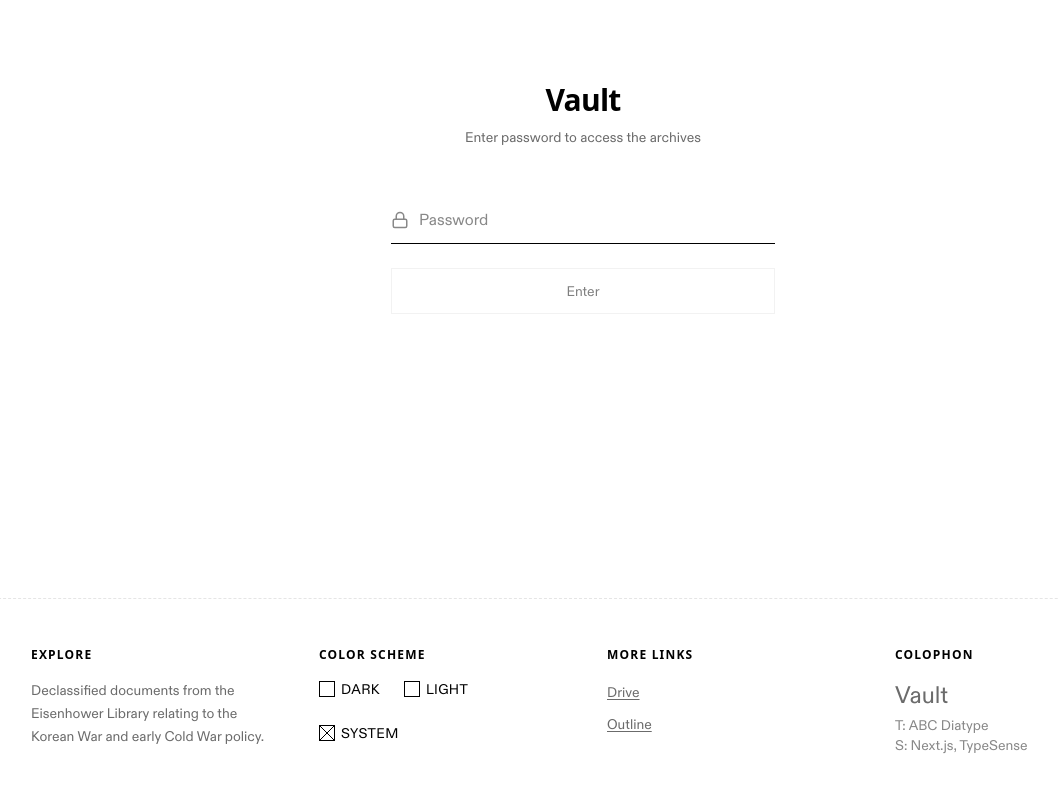
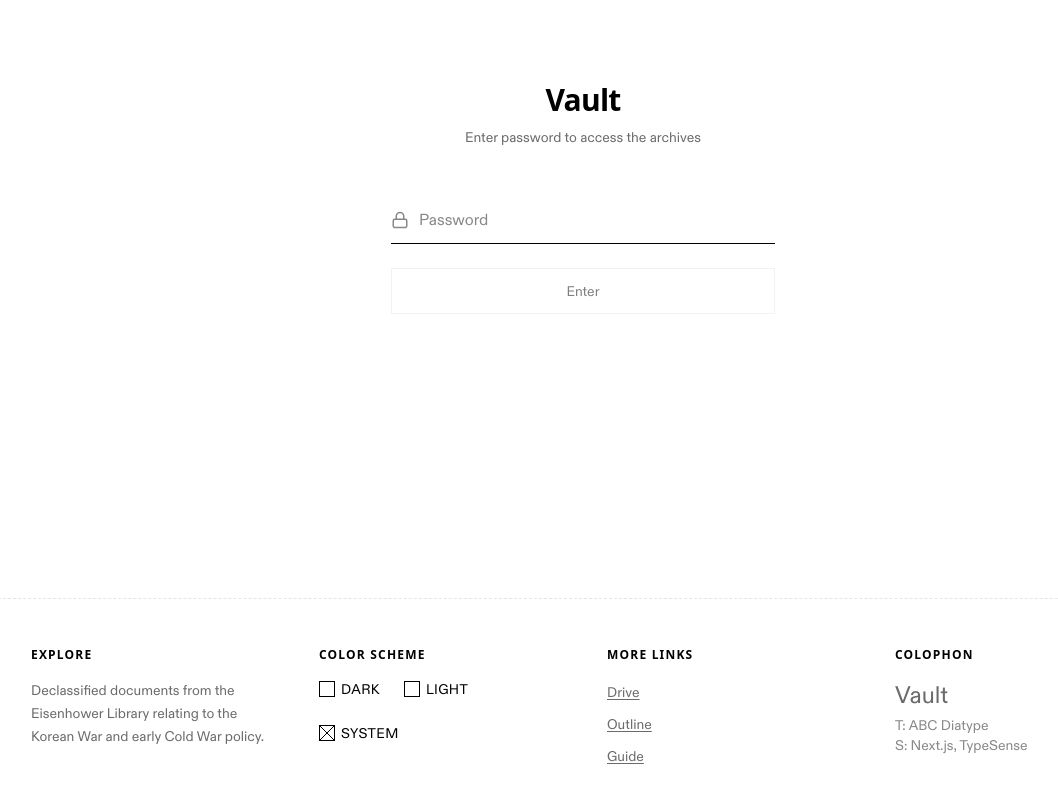
Before and after one commit to midhun-sadanand/coldest-vault, a Next.js app: page /login in a window 1280 px wide. Shown: the part 264-1064 px from the top of the page, without its empty margins (57-1115 px from the left). Built offline with nearby package versions, Linux system fonts and the light colour scheme; a web font is replaced by a local one.

Commit message:
reading guide, folder nav

```diff
--- a/src/app/directory/page.tsx
+++ b/src/app/directory/page.tsx
@@ -69,20 +69,18 @@ function DirectoryContent() {
         const result = await response.json();
         setData(result);
 
-        // If there's a file param in URL, find and expand the document
+        const DELIMITER = ' > ';
         const fileParam = searchParams.get('file');
+        const folderParam = searchParams.get('folder');
+
         if (fileParam && result.folders) {
+          // If there's a file param in URL, find and expand the document
           for (const folder of result.folders) {
-            // Search by both ID and filename
             const doc = folder.documents.find((d: DirectoryDocument) =>
               d.id === fileParam || d.file_name === fileParam
             );
             if (doc) {
-              // Set the actual document ID for expansion
               setExpandedDocId(doc.id);
-
-              // Expand all parent folders
-              const DELIMITER = ' > ';
               const parts = folder.path.split(DELIMITER);
               const foldersToExpand = new Set<string>();
               let currentPath = '';
@@ -91,8 +89,6 @@ function DirectoryContent() {
                 foldersToExpand.add(currentPath);
               }
               setExpandedFolders(foldersToExpand);
-
-              // Scroll to the document after a short delay
               setTimeout(() => {
                 const element = document.getElementById(`doc-${doc.id}`);
                 if (element) {
@@ -101,6 +97,25 @@ function DirectoryContent() {
               }, 300);
               break;
             }
+          }
+        } else if (folderParam && result.folders) {
+          // If there's a folder param, expand that folder and all parents, then scroll to it
+          const pathExists = result.folders.some((f: { path: string }) => f.path === folderParam);
+          if (pathExists) {
+            const parts = folderParam.split(DELIMITER);
+            const foldersToExpand = new Set<string>();
+            let currentPath = '';
+            for (const part of parts) {
+              currentPath = currentPath ? `${currentPath}${DELIMITER}${part}` : part;
+              foldersToExpand.add(currentPath);
+            }
+            setExpandedFolders(foldersToExpand);
+            setTimeout(() => {
+              const element = document.getElementById(`folder-${folderParam}`);
+              if (element) {
+                element.scrollIntoView({ behavior: 'smooth', block: 'center' });
+              }
+            }, 300);
           }
         }
       } catch (err) {
@@ -246,7 +261,7 @@ function DirectoryContent() {
     const isExpandable = hasChildren || hasDocuments;
 
     return (
-      <div>
+      <div id={`folder-${node.path}`}>
         {/* Folder row */}
         <button
           onClick={() => isExpandable && toggleFolder(node.path)}
--- a/src/app/page.tsx
+++ b/src/app/page.tsx
@@ -548,7 +548,7 @@ export default function Home() {
             {folderResults.map((folder) => (
               <Link
                 key={folder.folder_path}
-                href={`/directory?search=${encodeURIComponent(query)}`}
+                href={`/directory?folder=${encodeURIComponent(folder.folder_path)}`}
                 className="group flex items-center gap-3 border border-[var(--border)] p-4 transition-colors hover:border-[var(--text)] hover:bg-[var(--bg-secondary)]"
               >
                 <Folder size={18} className="text-[var(--text-muted)] flex-shrink-0" />
--- a/src/components/Footer.tsx
+++ b/src/components/Footer.tsx
@@ -77,6 +77,16 @@ export default function Footer() {
                   Outline
                 </a>
               </li>
+              <li>
+                <a
+                  href="https://docs.google.com/document/d/1wotuqgR1awwkNBqhedmmPrOABRfFhI65nX8ErRvprxM/edit?usp=drive_web&ouid=110950790394093472792"
+                  target="_blank"
+                  rel="noopener noreferrer"
+                  className="text-sm text-[var(--text-muted)] underline underline-offset-2 hover:text-[var(--text)] transition-colors"
+                >
+                  Guide
+                </a>
+              </li>
             </ul>
           </div>
 
```
